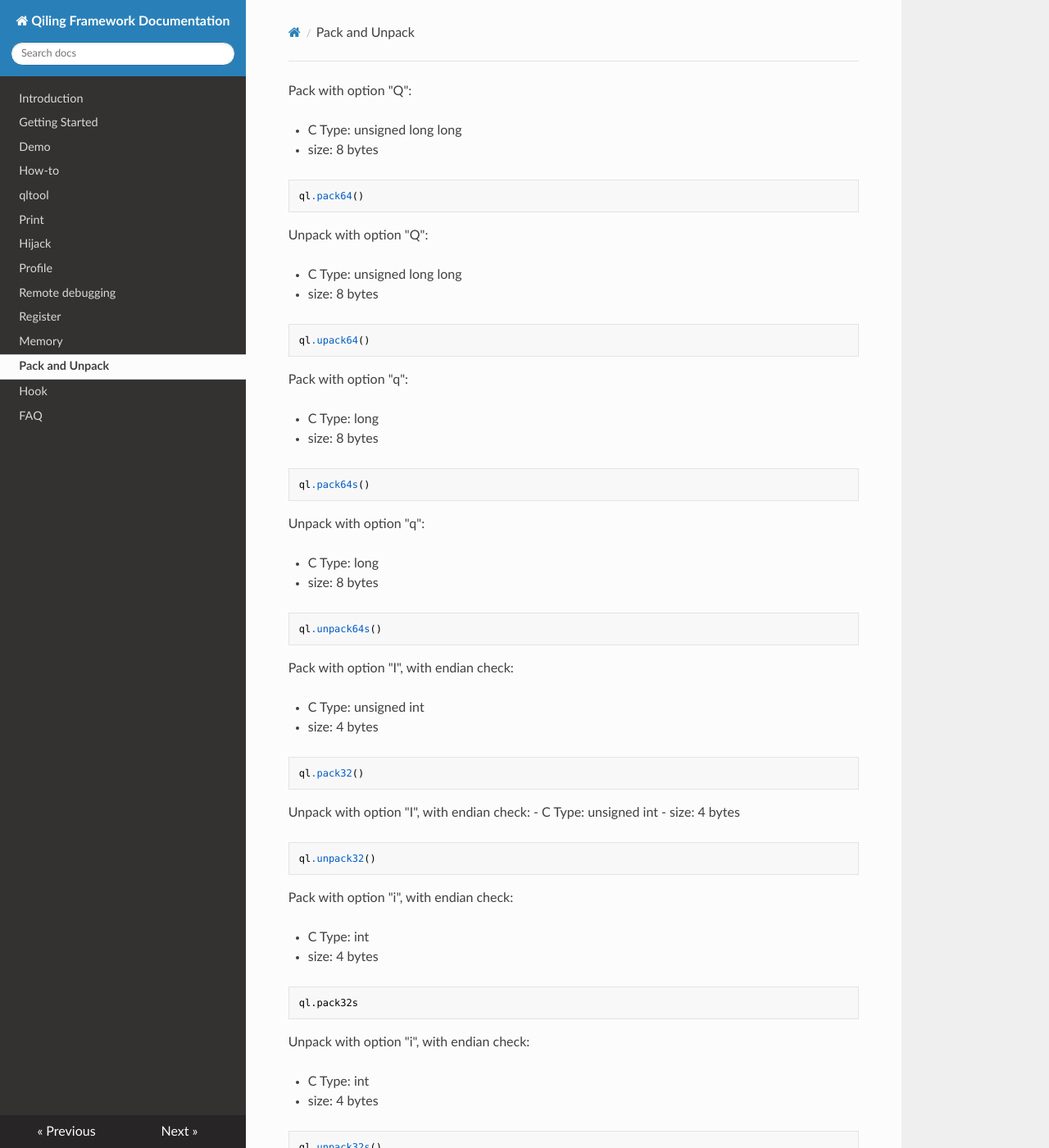
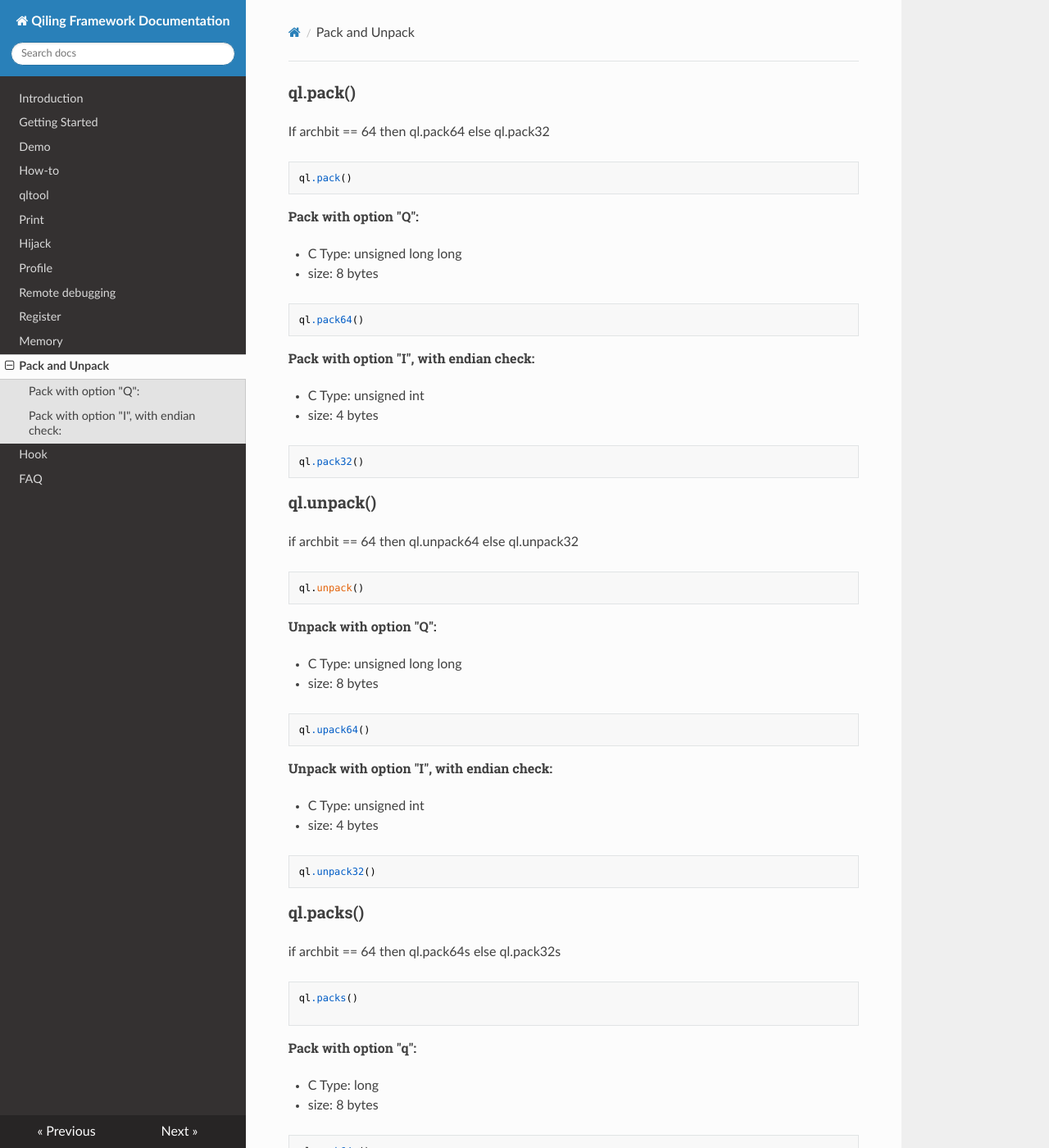
Before and after one commit to qilingframework/rtfd.io, an MkDocs documentation site: the page built from docs/struct.md, in a window 1280 px wide and 1400 px high. Shown: the whole window at 82% size. Built offline with MkDocs 1.6.1, drawn with Linux system fonts in a browser that asks for light colours; nearby versions of some CDN libraries; some of the changed text lies outside the part shown.

Commit message:
rearrage struct

````diff
--- a/docs/struct.md
+++ b/docs/struct.md
@@ -1,8 +1,12 @@
 ---
 title: Pack and Unpack
 ---
-
-Pack with option "Q":
+### ql.pack()
+If archbit == 64 then ql.pack64 else ql.pack32
+```
+ql.pack()
+```
+###### Pack with option "Q":
 
 - C Type: unsigned long long
 - size: 8 bytes
@@ -10,7 +14,21 @@ Pack with option "Q":
 ql.pack64()
 ```
 
-Unpack with option "Q":
+###### Pack with option "I", with endian check:
+
+- C Type: unsigned int
+- size: 4 bytes
+```
+ql.pack32()
+```
+
+### ql.unpack()
+if archbit == 64 then ql.unpack64 else ql.unpack32
+```
+ql.unpack()
+```
+
+###### Unpack with option "Q":
 
 - C Type: unsigned long long
 - size: 8 bytes
@@ -18,15 +36,42 @@ Unpack with option "Q":
 ql.upack64()
 ```
 
-Pack with option "q":
+###### Unpack with option "I", with endian check:
+- C Type: unsigned int
+- size: 4 bytes
+```
+ql.unpack32()
+```
+
+### ql.packs()
+if archbit == 64 then ql.pack64s else ql.pack32s
+```
+ql.packs()
+
+```
+
+###### Pack with option "q":
 
 - C Type: long
 - size: 8 bytes
 ```
 ql.pack64s()
 ```
+###### Pack with option "i", with endian check:
 
-Unpack with option "q":
+- C Type: int
+- size: 4 bytes
+```
+ql.pack32s
+```
+
+### ql.unpacks()
+if archbit == 64 then ql.unpack64s else ql.unpack32s
+```
+ql.unpacks()
+```
+
+###### Unpack with option "q":
 
 - C Type: long
 - size: 8 bytes
@@ -34,30 +79,7 @@ Unpack with option "q":
 ql.unpack64s()
 ```
 
-Pack with option "I", with endian check:
-
-- C Type: unsigned int
-- size: 4 bytes
-```
-ql.pack32()
-```
-
-Unpack with option "I", with endian check:
-- C Type: unsigned int
-- size: 4 bytes
-```
-ql.unpack32()
-```
-
-Pack with option "i", with endian check:
-
-- C Type: int
-- size: 4 bytes
-```
-ql.pack32s
-```
-
-Unpack with option "i", with endian check:
+###### Unpack with option "i", with endian check:
 
 - C Type: int
 - size: 4 bytes
@@ -65,7 +87,7 @@ Unpack with option "i", with endian check:
 ql.unpack32s()
 ```
 
-Unpack with option "i":
+###### Unpack with option "i":
 
 - C Type: int
 - size: 4 bytes
@@ -73,7 +95,7 @@ Unpack with option "i":
 unpack32_ne()
 ```
 
-Pack with option "H", with endian check:
+###### Pack with option "H", with endian check:
 
 - C Type: unsigned short
 - size: 2 bytes
@@ -81,30 +103,10 @@ Pack with option "H", with endian check:
 ql.pack16()
 ```
 
-Unpack with option "H", with endian check:
+###### Unpack with option "H", with endian check:
 
 - C Type: unsigned short
 - size: 2 bytes
 ```
 ql.unpack16()
 ```
-
-If archbit == 64 then ql.pack64 else ql.pack32
-```
-ql.pack()
-```
-
-if archbit == 64 then ql.unpack64 else ql.unpack32
-```
-ql.unpack()
-```
-
-if archbit == 64 then ql.pack64s else ql.pack32s
-```
-ql.packs()
-```
-
-if archbit == 64 then ql.unpack64s else ql.unpack32s
-```
-ql.unpacks()
-```
````
